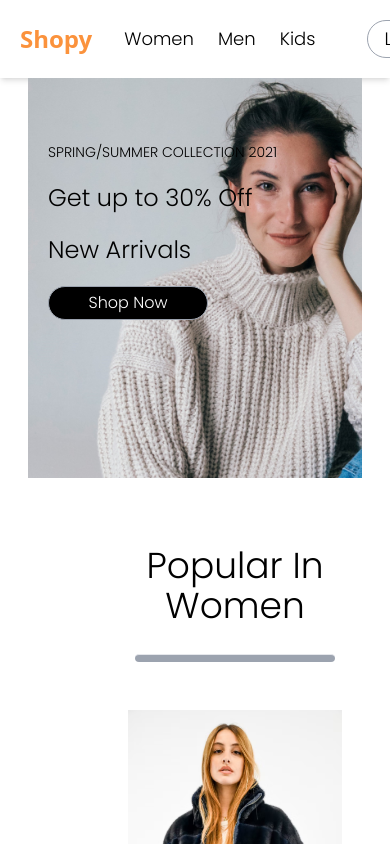
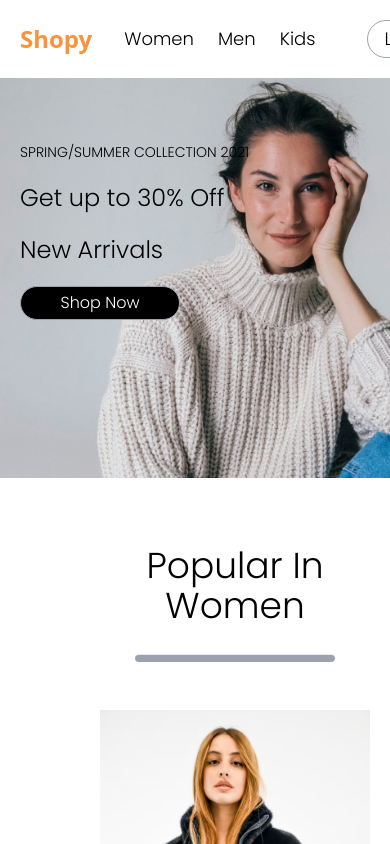
Before and after one commit to mohitparmar1/Shopy, a React (Vite) app: page / in a window 390 px wide. Shown: the top 844 px of the page. Built offline with nearby package versions, Linux system fonts and the light colour scheme.

Commit message:
home page made responsive

```diff
--- a/src/Components/Hero.jsx
+++ b/src/Components/Hero.jsx
@@ -20,7 +20,6 @@
         </button>
       </div>
 
-      {/* <img src={HeroImg} alt="image" /> */}
     </div>
   );
 };
--- a/src/Pages/Shop.jsx
+++ b/src/Pages/Shop.jsx
@@ -7,7 +7,7 @@
 
 const Shop = () => {
   return (
-    <div className="flex flex-col gap-8 px-7">
+    <div className="flex flex-col gap-8">
       <Hero />
       <Popular />
       <Offers />
```
